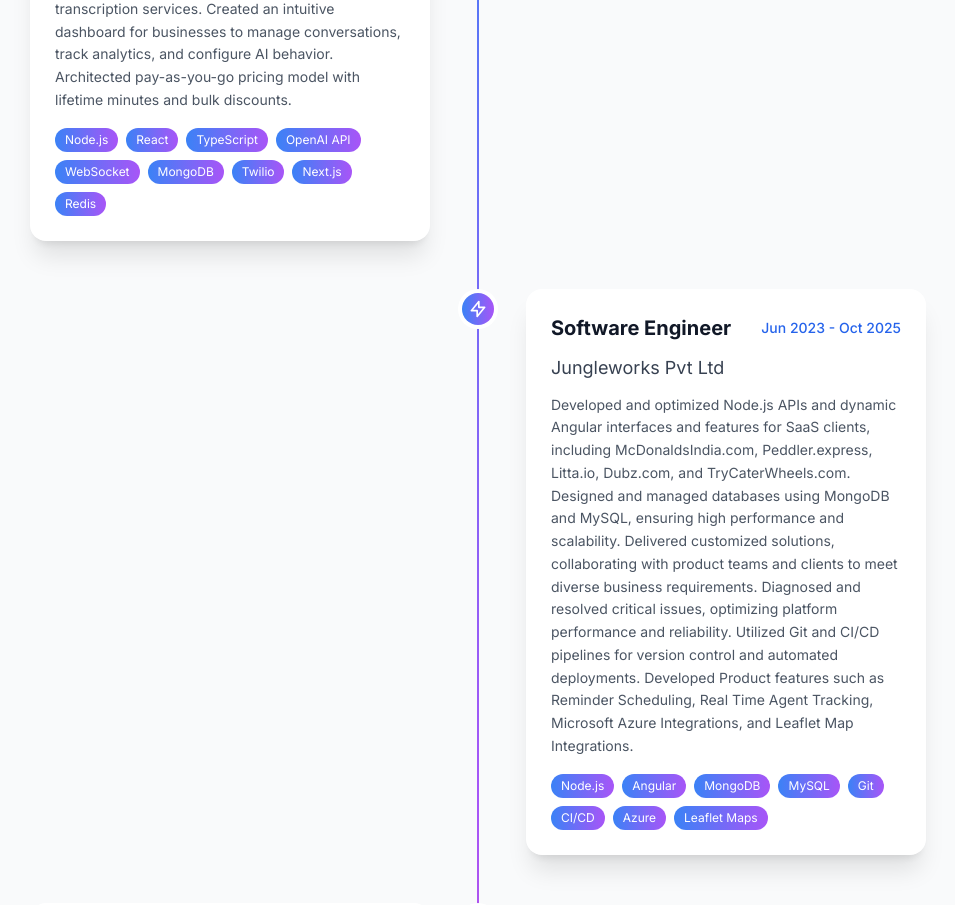
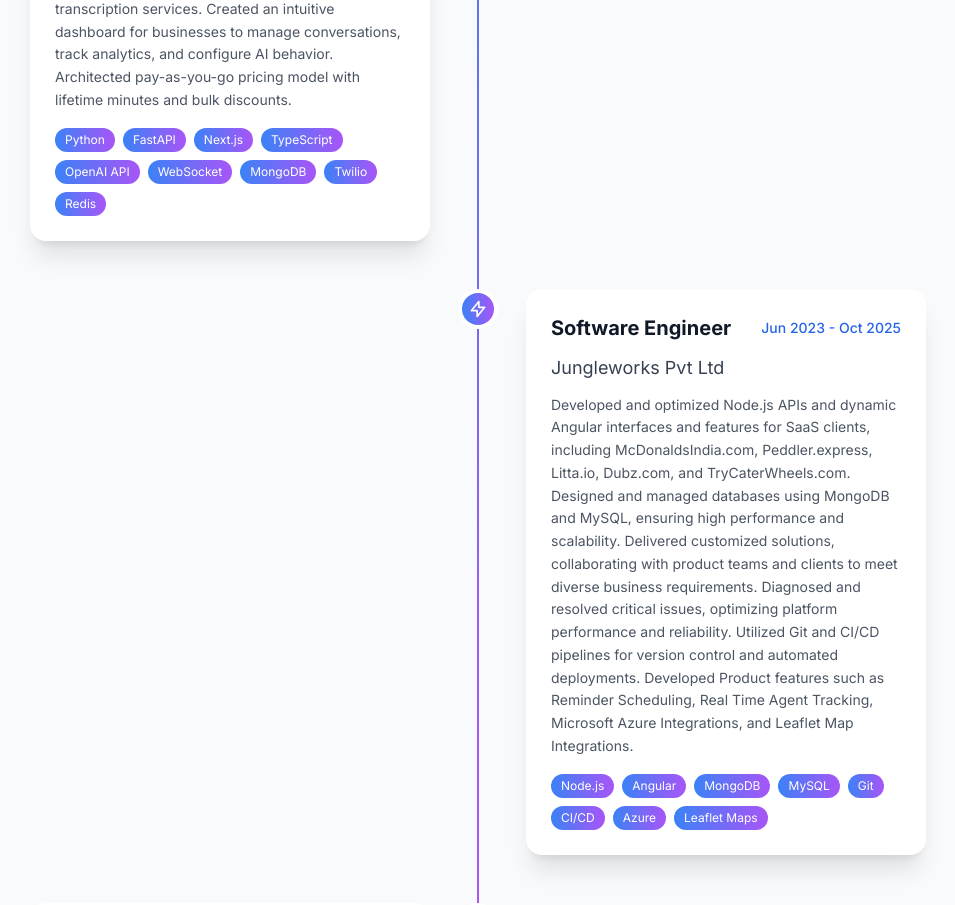
Before and after one commit to igurisandhu/igurisandhu, a Next.js app: page / in a window 1280 px wide. Shown: the part 1860-2765 px from the top of the page, without its empty margins (162-1117 px from the left). Built offline with nearby package versions, Linux system fonts and the light colour scheme.

Commit message:
feat: update queryboat ai -3

```diff
--- a/src/components/Experience.tsx
+++ b/src/components/Experience.tsx
@@ -9,7 +9,7 @@ const experiences = [
     company: 'QueryBoat.ai',
     period: 'Oct 2025 - Present',
     description: 'Founded QueryBoat.ai, an AI-powered customer service platform that revolutionizes business communications. Built a comprehensive solution featuring AI chatbots, voice calling (inbound & outbound), appointment scheduling, and order management. Developed scalable backend architecture handling 10K+ calls daily with 99% uptime. Implemented real-time WebSocket connections, OpenAI integrations, and call transcription services. Created an intuitive dashboard for businesses to manage conversations, track analytics, and configure AI behavior. Architected pay-as-you-go pricing model with lifetime minutes and bulk discounts.',
-    technologies: ['Node.js', 'React', 'TypeScript', 'OpenAI API', 'WebSocket', 'MongoDB', 'Twilio', 'Next.js', 'Redis'],
+    technologies: ['Python', 'FastAPI', 'Next.js', 'TypeScript', 'OpenAI API', 'WebSocket', 'MongoDB', 'Twilio', 'Redis'],
     gradient: 'from-purple-500 to-pink-500',
     icon: (
       <svg className="w-6 h-6" fill="none" stroke="currentColor" viewBox="0 0 24 24">
```
